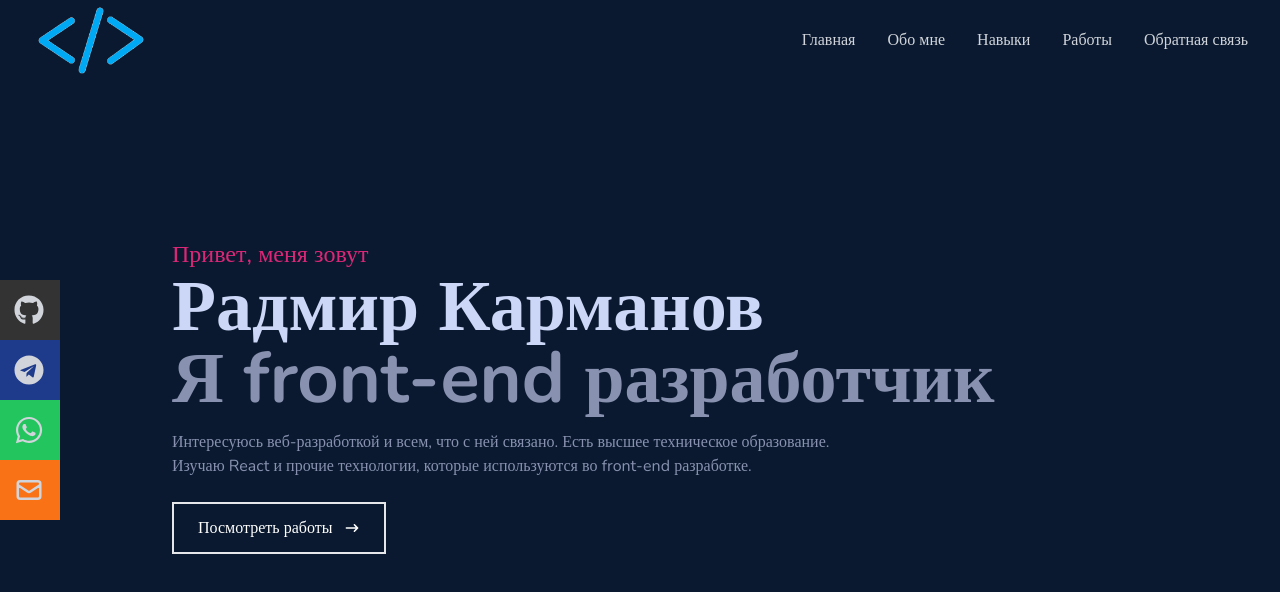
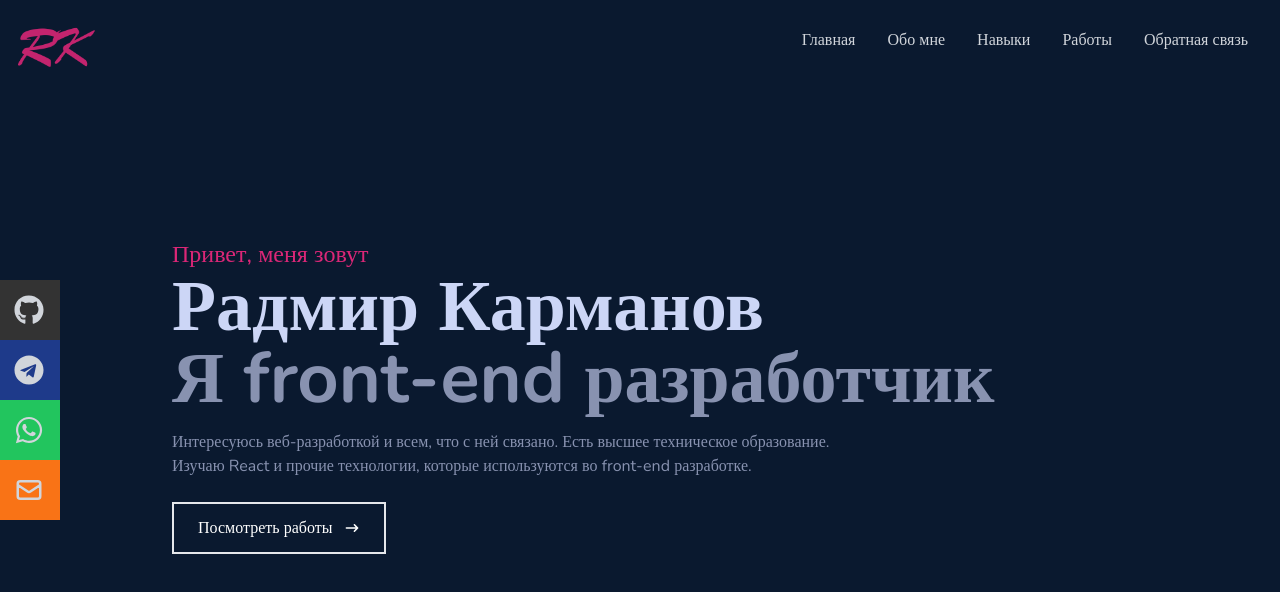
Before and after one commit to entryxbad/react-portfolio, a React (Create React App) app: page / in a window 1280 px wide. Shown: the top 592 px of the page. Built offline with nearby package versions, Linux system fonts and the light colour scheme.

Commit message:
logo was changed

```diff
--- a/src/component/Navbar/Navbar.jsx
+++ b/src/component/Navbar/Navbar.jsx
@@ -11,7 +11,7 @@ const Navbar = () => {
     return (
         <div className='fixed w-full h-[80px] flex justify-between items-center px-4 bg-[#0a192f] text-gray-300'>
             <div>
-                <img src={Logo} alt="logo image" style={{ width: '150px' }} />
+                <img className='animate-pulse' src={Logo} alt="logo" style={{ width: '80px' }} />
             </div>
 
             {/* menu */}
```
Also changed, not shown: src/assets/navbar/logo.png.
